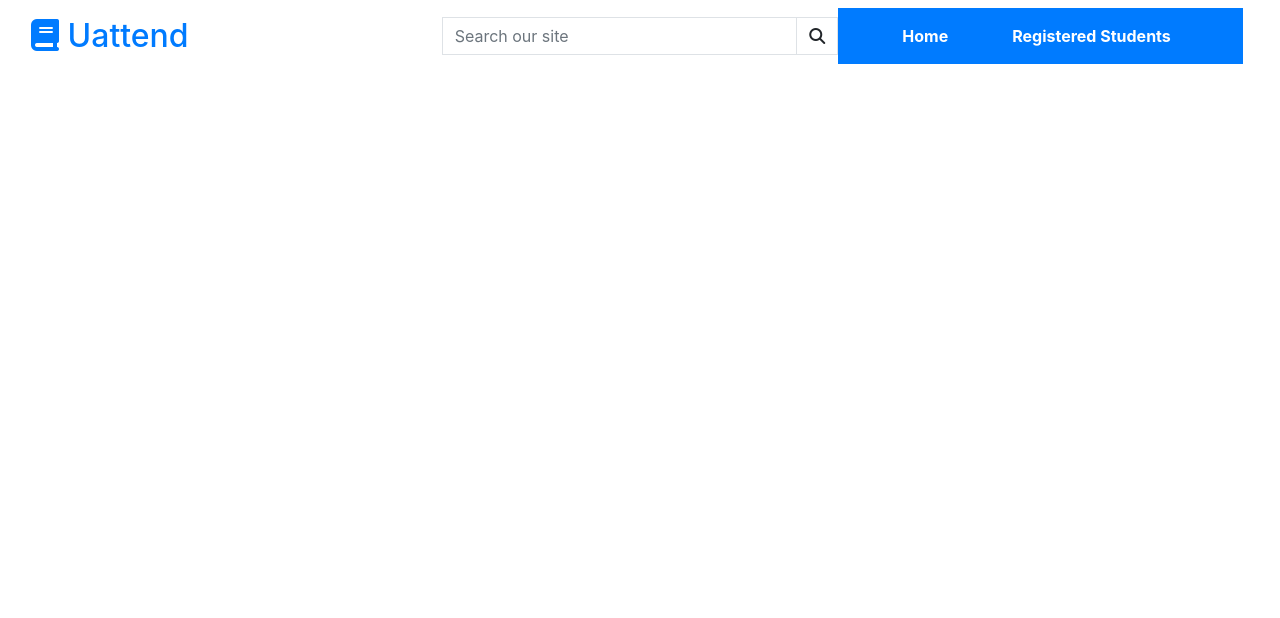
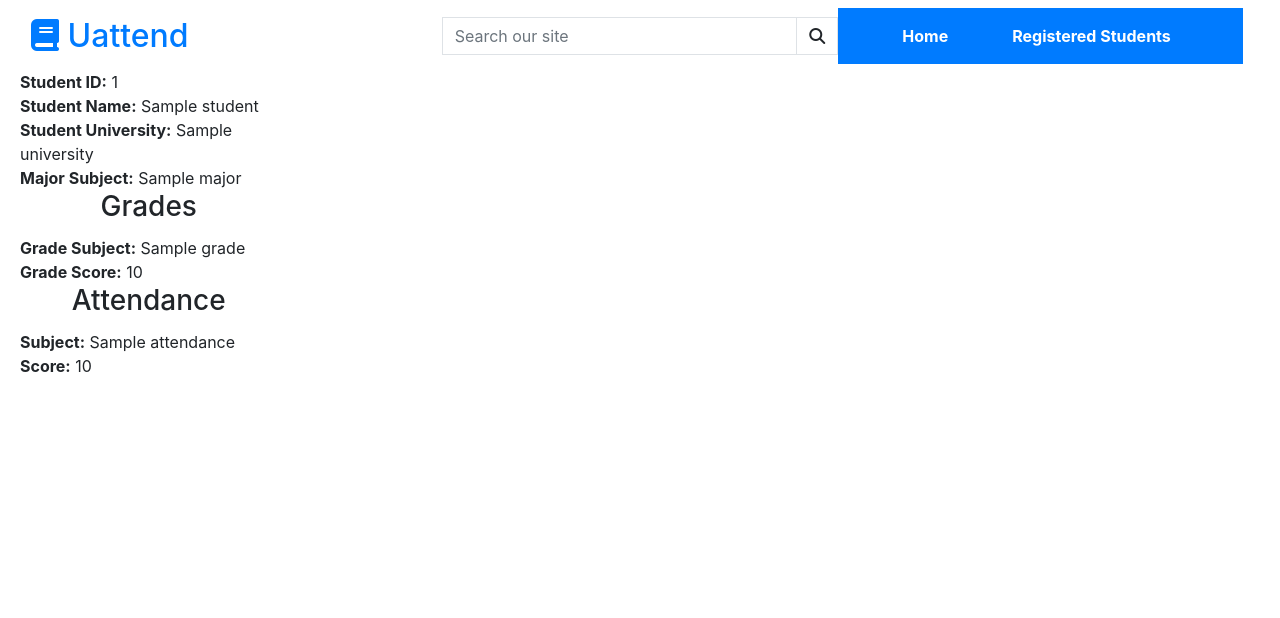
Before and after one commit to Gazerb/uattend, a Django app: template students/templates/students/students.html in a window 1280 px wide. Shown: the top 618 px of the page. Run offline with Django 4.2, Linux system fonts and the light colour scheme; the template is opened without the code that fills it: most values are stand-ins (such as "Sample title", 1, 10 or a date in 2020); some libraries are stand-ins or nearby versions.

Commit message:
students.html complete. with for loop that will list all students. Needs to be styled more before fully complete

```diff
--- a/students/templates/students/students.html
+++ b/students/templates/students/students.html
@@ -11,4 +11,30 @@
 {% endblock %}
 
 {% block content %}
+<div class="row h-100">
+    <!-- For loop to display students -->
+    {% for student in students %}
+    <div class="col-sm-6 col-md-6 col-lg-4 col-xl-3">
+        <div class="card border-0 text-black">
+            <h2 class="card-title text-center"> Student: </h2>
+            <div class="card-body pb-0">
+                <p class="mb-0"><strong>Student ID:</strong> {{ student.student_id }}</p>
+                <p class="mb-0"><strong>Student Name:</strong> {{ student.name }}</p>
+                <p class="mb-0"><strong>Student University:</strong> {{ student.university }}</p>
+                <p class="mb-0"><strong>Major Subject:</strong> {{ student.major }}</p>
+            <h3 class="card-title text-center">Grades</h3>
+            {% for grade in grades %}
+                    <p class="mb-0"><strong>Grade Subject:</strong> {{ grade.subject }} <strong> Grade Score:</strong> {{ grade.grade_score }}</p>
+                    <p class="mb-0"></p>
+            {% endfor %}
+            <h3 class="card-title text-center">Attendance</h3>
+            {% for attendance in attendance %}
+                    <p class="mb-0"><strong>Subject:</strong> {{ attendance.subject }} <strong> Score:</strong> {{ attendance.attendance_score }}</p>
+                    <p class="mb-0"></p>
+            {% endfor %}
+            </div>
+        </div>
+    </div>
+    {% endfor %}
+</div>
 {% endblock %}
```
Also changed, not shown: students.json (added, +1 -0 lines), db.sqlite3.
